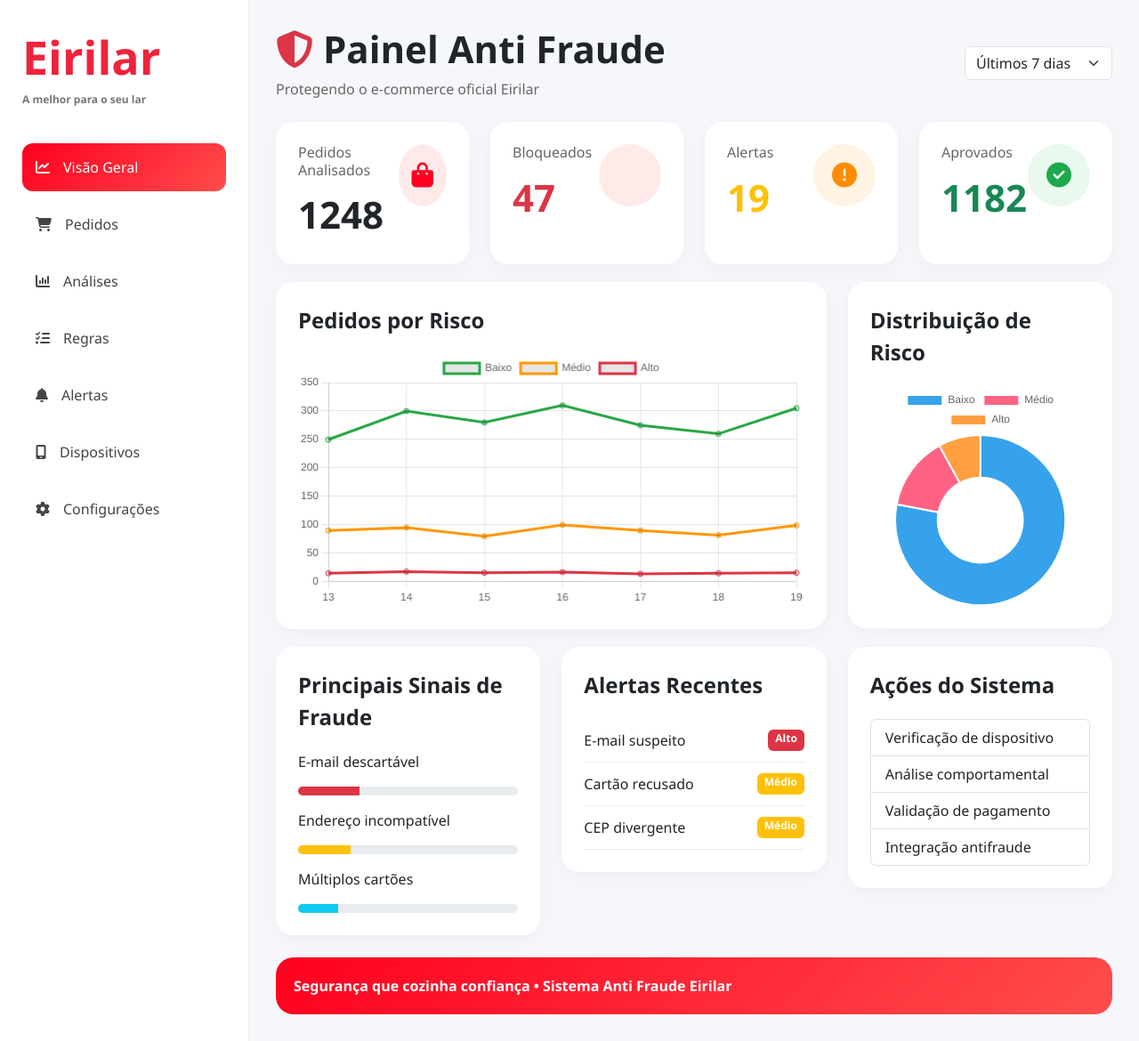
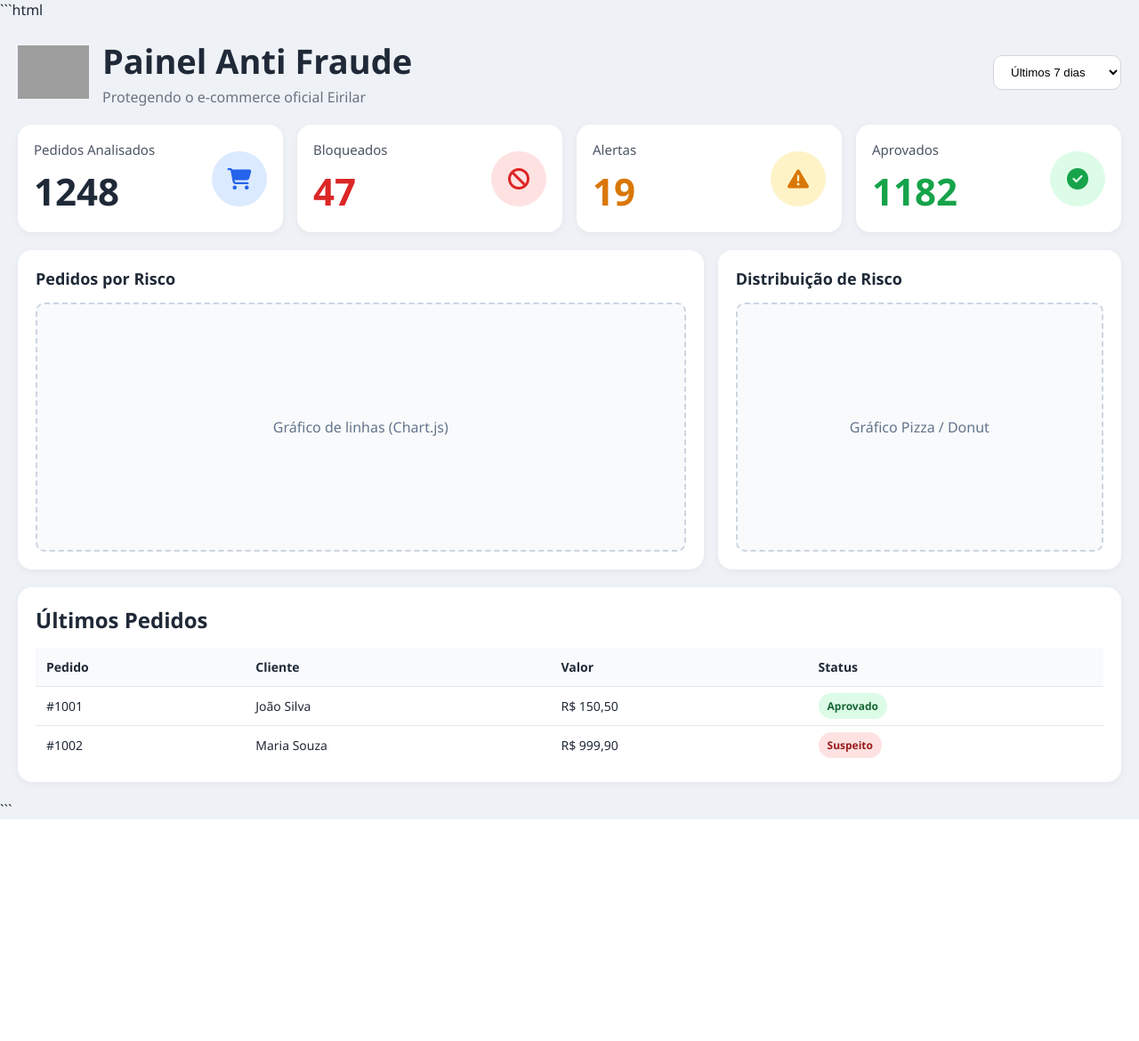
Before and after one commit to EirilarProtection/antifraude, a Flask app: page / in a window 1280 px wide. Shown: the whole page at 89% size. After the commit the page ends 921 px from the top, so only its background shows below. Run offline with Flask 3, Linux system fonts and the light colour scheme; grey boxes are pictures that could not be loaded.

Commit message:
Update dashboard.html

````diff
--- a/templates/dashboard.html
+++ b/templates/dashboard.html
@@ -1,30 +1,15 @@
+```html
 <!DOCTYPE html>
-<html lang="pt-BR">
+<html lang="pt-br">
 <head>
 <meta charset="UTF-8">
 <meta name="viewport" content="width=device-width, initial-scale=1.0">
 
-<title>Painel Anti Fraude</title>
+<title>Eirilar Protection</title>
 
-<link href="https://cdn.jsdelivr.net/npm/bootstrap@5.3.3/dist/css/bootstrap.min.css" rel="stylesheet">
-
-<link rel="stylesheet"
-href="https://cdnjs.cloudflare.com/ajax/libs/font-awesome/6.5.2/css/all.min.css">
-
-<script src="https://cdn.jsdelivr.net/npm/chart.js"></script>
+<link rel="stylesheet" href="https://cdnjs.cloudflare.com/ajax/libs/font-awesome/6.5.2/css/all.min.css">
 
 <style>
-
-:root{
-    --primary:#ef233c;
-    --secondary:#ff4d4d;
-    --success:#28a745;
-    --warning:#ff9800;
-    --danger:#dc3545;
-    --bg:#f6f7fb;
-    --card:#ffffff;
-    --text:#202532;
-}
 
 *{
     margin:0;
@@ -33,474 +18,369 @@ href="https://cdnjs.cloudflare.com/ajax/libs/font-awesome/6.5.2/css/all.min.css"
 }
 
 body{
-    background:var(--bg);
+    background:#eef2f7;
     font-family:'Segoe UI',sans-serif;
+    color:#1f2937;
 }
 
-.wrapper{
-    display:flex;
-    min-height:100vh;
+.container{
+    padding:20px;
 }
 
-.sidebar{
-    width:280px;
-    background:#fff;
-    border-right:1px solid #eee;
-    padding:25px;
-}
-
-.logo{
-    font-size:52px;
-    font-weight:900;
-    color:var(--primary);
-    margin-bottom:40px;
-}
-
-.logo small{
-    display:block;
-    font-size:12px;
-    color:#777;
-}
-
-.menu a{
-    display:flex;
-    align-items:center;
-    gap:15px;
-    padding:15px;
-    margin-bottom:10px;
-    border-radius:12px;
-    text-decoration:none;
-    color:#444;
-    transition:.3s;
-}
-
-.menu a.active{
-    background:linear-gradient(135deg,#ff001e,#ff4d4d);
-    color:#fff;
-}
-
-.menu a:hover{
-    background:#f3f3f3;
-}
-
-.main{
-    flex:1;
-    padding:30px;
-}
+/* HEADER */
 
 .header{
     display:flex;
     justify-content:space-between;
     align-items:center;
-    margin-bottom:25px;
+    margin-bottom:20px;
 }
 
-.header h1{
+.header-left{
+    display:flex;
+    align-items:center;
+    gap:15px;
+}
+
+.logo{
+    height:60px;
+}
+
+.title h1{
+    font-size:38px;
+    font-weight:800;
+}
+
+.title p{
+    color:#6b7280;
+    margin-top:4px;
+}
+
+.filter{
+    background:white;
+    border:1px solid #d1d5db;
+    border-radius:10px;
+    padding:10px 15px;
+}
+
+/* CARDS */
+
+.cards{
+    display:grid;
+    grid-template-columns:repeat(4,1fr);
+    gap:16px;
+    margin-bottom:20px;
+}
+
+.card{
+    background:white;
+    border-radius:16px;
+    padding:18px;
+    display:flex;
+    justify-content:space-between;
+    align-items:center;
+    box-shadow:0 2px 8px rgba(0,0,0,.05);
+}
+
+.card-title{
+    color:#4b5563;
+    font-size:15px;
+    margin-bottom:8px;
+}
+
+.card-value{
     font-size:42px;
     font-weight:800;
 }
 
-.subtitle{
-    color:#666;
-}
-
-.card-stat{
-    background:#fff;
-    border-radius:20px;
-    padding:25px;
-    box-shadow:0 5px 20px rgba(0,0,0,.04);
-    height:100%;
-}
-
-.card-stat h3{
-    font-size:16px;
-    color:#666;
-}
-
-.card-stat .number{
-    font-size:42px;
-    font-weight:700;
-}
-
-.icon-circle{
-    width:70px;
-    height:70px;
+.icon{
+    width:62px;
+    height:62px;
     border-radius:50%;
     display:flex;
     align-items:center;
     justify-content:center;
-    font-size:28px;
+    font-size:24px;
 }
 
-.bg-red{
-    background:#ffeaea;
-    color:#ff0022;
+.blue{
+    background:#dbeafe;
+    color:#2563eb;
 }
 
-.bg-green{
-    background:#e9f9ee;
-    color:#1ea84c;
+.red{
+    background:#fee2e2;
+    color:#dc2626;
 }
 
-.bg-orange{
-    background:#fff3e3;
-    color:#ff8c00;
+.yellow{
+    background:#fef3c7;
+    color:#d97706;
+}
+
+.green{
+    background:#dcfce7;
+    color:#16a34a;
+}
+
+/* CHARTS */
+
+.charts{
+    display:grid;
+    grid-template-columns:1.7fr 1fr;
+    gap:16px;
+    margin-bottom:20px;
 }
 
 .panel{
-    background:#fff;
-    border-radius:20px;
-    padding:25px;
-    box-shadow:0 5px 20px rgba(0,0,0,.04);
-    margin-top:20px;
+    background:white;
+    border-radius:16px;
+    padding:20px;
+    box-shadow:0 2px 8px rgba(0,0,0,.05);
 }
 
-.panel-title{
-    font-size:24px;
-    font-weight:700;
-    margin-bottom:20px;
+.panel h2{
+    margin-bottom:15px;
+    font-size:18px;
 }
 
-.alert-item{
+.chart-placeholder{
+    height:280px;
+    border-radius:10px;
+    background:#f8fafc;
+    border:2px dashed #cbd5e1;
     display:flex;
-    justify-content:space-between;
-    padding:12px 0;
-    border-bottom:1px solid #eee;
+    align-items:center;
+    justify-content:center;
+    color:#64748b;
 }
 
-.progress{
-    height:10px;
-    margin-top:8px;
+/* TABLE */
+
+.table-panel{
+    background:white;
+    border-radius:16px;
+    padding:20px;
+    box-shadow:0 2px 8px rgba(0,0,0,.05);
 }
 
-.footer-bar{
-    margin-top:25px;
-    background:linear-gradient(135deg,#ff001e,#ff4d4d);
-    color:white;
-    padding:20px;
+.table-panel h2{
+    margin-bottom:15px;
+}
+
+table{
+    width:100%;
+    border-collapse:collapse;
+}
+
+th{
+    text-align:left;
+    background:#f8fafc;
+    padding:12px;
+    font-size:14px;
+}
+
+td{
+    padding:12px;
+    border-top:1px solid #e5e7eb;
+    font-size:14px;
+}
+
+.badge{
+    padding:6px 10px;
     border-radius:20px;
+    font-size:12px;
     font-weight:600;
 }
 
+.badge-ok{
+    background:#dcfce7;
+    color:#166534;
+}
+
+.badge-alert{
+    background:#fee2e2;
+    color:#991b1b;
+}
+
+@media(max-width:1200px){
+
+    .cards{
+        grid-template-columns:repeat(2,1fr);
+    }
+
+    .charts{
+        grid-template-columns:1fr;
+    }
+}
+
+@media(max-width:768px){
+
+    .cards{
+        grid-template-columns:1fr;
+    }
+
+    .header{
+        flex-direction:column;
+        align-items:flex-start;
+        gap:15px;
+    }
+
+    .title h1{
+        font-size:30px;
+    }
+}
+
 </style>
+
 </head>
 <body>
 
-<div class="wrapper">
+<div class="container">
 
-<div class="sidebar">
+    <div class="header">
 
-<div class="logo">
-Eirilar
-<small>A melhor para o seu lar</small>
-</div>
+        <div class="header-left">
 
-<div class="menu">
+            <img src="https://i.ibb.co/N6xvdtss/eirilar-logo-vermelho.png"
+                 class="logo">
 
-<a class="active" href="#">
-<i class="fa-solid fa-chart-line"></i>
-Visão Geral
-</a>
+            <div class="title">
+                <h1>Painel Anti Fraude</h1>
+                <p>Protegendo o e-commerce oficial Eirilar</p>
+            </div>
 
-<a href="#">
-<i class="fa-solid fa-cart-shopping"></i>
-Pedidos
-</a>
+        </div>
 
-<a href="#">
-<i class="fa-solid fa-chart-column"></i>
-Análises
-</a>
+        <select class="filter">
+            <option>Últimos 7 dias</option>
+            <option>Últimos 30 dias</option>
+            <option>Últimos 90 dias</option>
+        </select>
 
-<a href="#">
-<i class="fa-solid fa-list-check"></i>
-Regras
-</a>
+    </div>
 
-<a href="#">
-<i class="fa-solid fa-bell"></i>
-Alertas
-</a>
+    <div class="cards">
 
-<a href="#">
-<i class="fa-solid fa-mobile-screen"></i>
-Dispositivos
-</a>
+        <div class="card">
+            <div>
+                <div class="card-title">Pedidos Analisados</div>
+                <div class="card-value">{{ stats.orders }}</div>
+            </div>
 
-<a href="#">
-<i class="fa-solid fa-gear"></i>
-Configurações
-</a>
+            <div class="icon blue">
+                <i class="fas fa-cart-shopping"></i>
+            </div>
+        </div>
+
+        <div class="card">
+            <div>
+                <div class="card-title">Bloqueados</div>
+                <div class="card-value" style="color:#dc2626">
+                    {{ stats.blocked_ips }}
+                </div>
+            </div>
+
+            <div class="icon red">
+                <i class="fas fa-ban"></i>
+            </div>
+        </div>
+
+        <div class="card">
+            <div>
+                <div class="card-title">Alertas</div>
+                <div class="card-value" style="color:#d97706">
+                    {{ stats.alerts }}
+                </div>
+            </div>
+
+            <div class="icon yellow">
+                <i class="fas fa-triangle-exclamation"></i>
+            </div>
+        </div>
+
+        <div class="card">
+            <div>
+                <div class="card-title">Aprovados</div>
+                <div class="card-value" style="color:#16a34a">
+                    {{ stats.approved }}
+                </div>
+            </div>
+
+            <div class="icon green">
+                <i class="fas fa-circle-check"></i>
+            </div>
+        </div>
+
+    </div>
+
+    <div class="charts">
+
+        <div class="panel">
+            <h2>Pedidos por Risco</h2>
+
+            <div class="chart-placeholder">
+                Gráfico de linhas (Chart.js)
+            </div>
+        </div>
+
+        <div class="panel">
+            <h2>Distribuição de Risco</h2>
+
+            <div class="chart-placeholder">
+                Gráfico Pizza / Donut
+            </div>
+        </div>
+
+    </div>
+
+    <div class="table-panel">
+
+        <h2>Últimos Pedidos</h2>
+
+        <table>
+
+            <thead>
+                <tr>
+                    <th>Pedido</th>
+                    <th>Cliente</th>
+                    <th>Valor</th>
+                    <th>Status</th>
+                </tr>
+            </thead>
+
+            <tbody>
+
+                <tr>
+                    <td>#1001</td>
+                    <td>João Silva</td>
+                    <td>R$ 150,50</td>
+                    <td>
+                        <span class="badge badge-ok">
+                            Aprovado
+                        </span>
+                    </td>
+                </tr>
+
+                <tr>
+                    <td>#1002</td>
+                    <td>Maria Souza</td>
+                    <td>R$ 999,90</td>
+                    <td>
+                        <span class="badge badge-alert">
+                            Suspeito
+                        </span>
+                    </td>
+                </tr>
+
+            </tbody>
+
+        </table>
+
+    </div>
 
 </div>
 
-</div>
-
-<div class="main">
-
-<div class="header">
-
-<div>
-<h1>
-<i class="fa-solid fa-shield-halved text-danger"></i>
-Painel Anti Fraude
-</h1>
-
-<div class="subtitle">
-Protegendo o e-commerce oficial Eirilar
-</div>
-</div>
-
-<select class="form-select w-auto">
-<option>Últimos 7 dias</option>
-<option>Últimos 30 dias</option>
-</select>
-
-</div>
-
-<div class="row g-4">
-
-<div class="col-md-3">
-<div class="card-stat">
-
-<div class="d-flex justify-content-between">
-
-<div>
-<h3>Pedidos Analisados</h3>
-<div class="number">{{ stats.orders }}</div>
-</div>
-
-<div class="icon-circle bg-red">
-<i class="fa-solid fa-bag-shopping"></i>
-</div>
-
-</div>
-
-</div>
-</div>
-
-<div class="col-md-3">
-<div class="card-stat">
-
-<div class="d-flex justify-content-between">
-
-<div>
-<h3>Bloqueados</h3>
-<div class="number text-danger">
-{{ stats.blocked_ips }}
-</div>
-</div>
-
-<div class="icon-circle bg-red">
-<i class="fa-solid fa-shield-xmark"></i>
-</div>
-
-</div>
-
-</div>
-</div>
-
-<div class="col-md-3">
-<div class="card-stat">
-
-<div class="d-flex justify-content-between">
-
-<div>
-<h3>Alertas</h3>
-<div class="number text-warning">
-{{ stats.alerts }}
-</div>
-</div>
-
-<div class="icon-circle bg-orange">
-<i class="fa-solid fa-circle-exclamation"></i>
-</div>
-
-</div>
-
-</div>
-</div>
-
-<div class="col-md-3">
-<div class="card-stat">
-
-<div class="d-flex justify-content-between">
-
-<div>
-<h3>Aprovados</h3>
-<div class="number text-success">
-{{ stats.approved }}
-</div>
-</div>
-
-<div class="icon-circle bg-green">
-<i class="fa-solid fa-circle-check"></i>
-</div>
-
-</div>
-
-</div>
-</div>
-
-</div>
-
-<div class="row">
-
-<div class="col-lg-8">
-
-<div class="panel">
-
-<div class="panel-title">
-Pedidos por Risco
-</div>
-
-<canvas id="riskChart"></canvas>
-
-</div>
-
-</div>
-
-<div class="col-lg-4">
-
-<div class="panel">
-
-<div class="panel-title">
-Distribuição de Risco
-</div>
-
-<canvas id="pieChart"></canvas>
-
-</div>
-
-</div>
-
-</div>
-
-<div class="row">
-
-<div class="col-lg-4">
-
-<div class="panel">
-
-<div class="panel-title">
-Principais Sinais de Fraude
-</div>
-
-<p>E-mail descartável</p>
-<div class="progress">
-<div class="progress-bar bg-danger" style="width:28%"></div>
-</div>
-
-<p class="mt-3">Endereço incompatível</p>
-<div class="progress">
-<div class="progress-bar bg-warning" style="width:24%"></div>
-</div>
-
-<p class="mt-3">Múltiplos cartões</p>
-<div class="progress">
-<div class="progress-bar bg-info" style="width:18%"></div>
-</div>
-
-</div>
-
-</div>
-
-<div class="col-lg-4">
-
-<div class="panel">
-
-<div class="panel-title">
-Alertas Recentes
-</div>
-
-<div class="alert-item">
-<span>E-mail suspeito</span>
-<span class="badge bg-danger">Alto</span>
-</div>
-
-<div class="alert-item">
-<span>Cartão recusado</span>
-<span class="badge bg-warning">Médio</span>
-</div>
-
-<div class="alert-item">
-<span>CEP divergente</span>
-<span class="badge bg-warning">Médio</span>
-</div>
-
-</div>
-
-</div>
-
-<div class="col-lg-4">
-
-<div class="panel">
-
-<div class="panel-title">
-Ações do Sistema
-</div>
-
-<ul class="list-group">
-<li class="list-group-item">Verificação de dispositivo</li>
-<li class="list-group-item">Análise comportamental</li>
-<li class="list-group-item">Validação de pagamento</li>
-<li class="list-group-item">Integração antifraude</li>
-</ul>
-
-</div>
-
-</div>
-
-</div>
-
-<div class="footer-bar">
-Segurança que cozinha confiança • Sistema Anti Fraude Eirilar
-</div>
-
-</div>
-
-</div>
-
-<script>
-
-new Chart(document.getElementById('riskChart'),{
-type:'line',
-data:{
-labels:['13','14','15','16','17','18','19'],
-datasets:[
-{
-label:'Baixo',
-data:[250,300,280,310,275,260,305],
-borderColor:'#28a745',
-fill:false
-},
-{
-label:'Médio',
-data:[90,95,80,100,90,82,99],
-borderColor:'#ff9800',
-fill:false
-},
-{
-label:'Alto',
-data:[15,18,16,17,14,15,16],
-borderColor:'#dc3545',
-fill:false
-}
-]
-}
-});
-
-new Chart(document.getElementById('pieChart'),{
-type:'doughnut',
-data:{
-labels:['Baixo','Médio','Alto'],
-datasets:[{
-data:[78,14,8]
-}]
-}
-});
-
-</script>
-
 </body>
 </html>
+```
````
